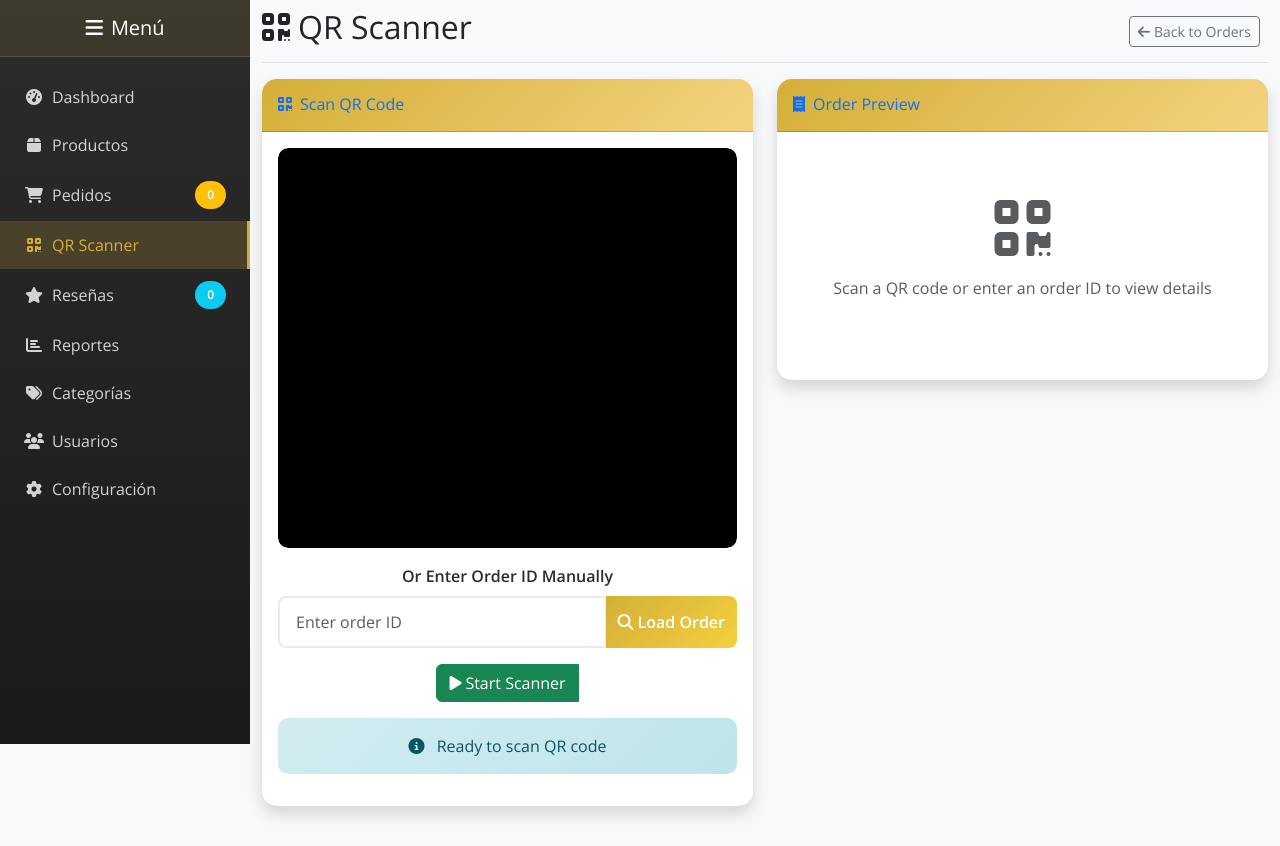
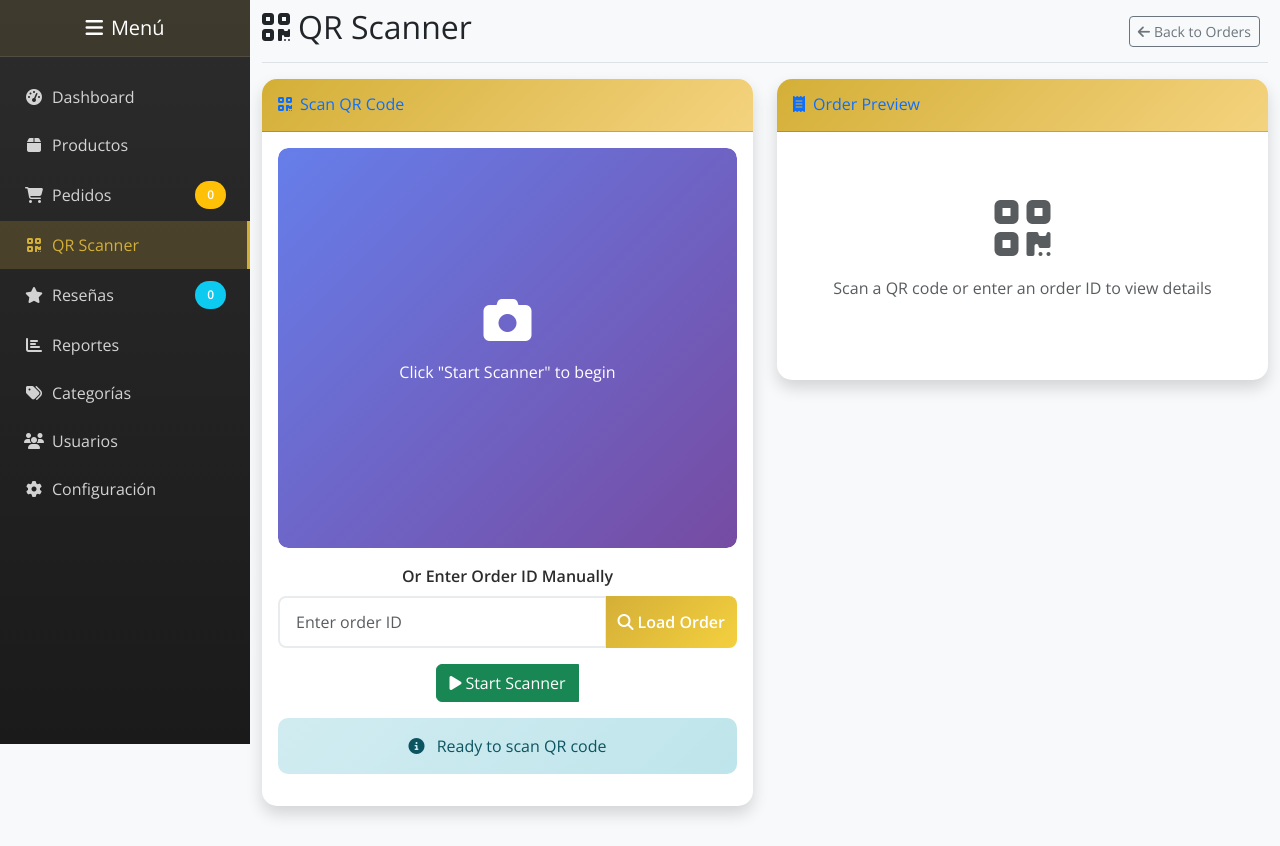
Before and after one commit to IDEAMIA-TECH/HORCHATA, a PHP site: page /horchata/admin/qr-scanner.php in a window 1280 px wide. Shown: the part 56-902 px from the top of the page. Run offline with PHP 8.4, Linux system fonts and the light colour scheme; a user stored in the database is signed in; data that the repository does not hold is empty; some libraries are stand-ins or nearby versions.

Commit message:
Update qr-scanner.php

```diff
--- a/admin/qr-scanner.php
+++ b/admin/qr-scanner.php
@@ -50,9 +50,13 @@ include 'includes/admin-header.php';
                 </div>
                 <div class="card-body text-center">
                     <!-- Camera Preview -->
-                    <div id="scanner-container" class="mb-3">
-                        <video id="scanner-video" width="100%" height="400" style="border-radius: 10px; background: #000;"></video>
+                    <div id="scanner-container" class="mb-3" style="position: relative; width: 100%; max-width: 500px; margin: 0 auto;">
+                        <video id="scanner-video" autoplay playsinline style="width: 100%; height: auto; border-radius: 10px; background: #000; display: none;"></video>
                         <canvas id="scanner-canvas" style="display: none;"></canvas>
+                        <div id="scanner-placeholder" style="width: 100%; height: 400px; background: linear-gradient(135deg, #667eea 0%, #764ba2 100%); border-radius: 10px; display: flex; align-items: center; justify-content: center; color: white; flex-direction: column;">
+                            <i class="fas fa-camera fa-3x mb-3"></i>
+                            <p>Click "Start Scanner" to begin</p>
+                        </div>
                     </div>
 
                     <!-- Manual Input -->
@@ -116,16 +120,27 @@ let scannerStream = null;
 function startScanner() {
     const video = document.getElementById('scanner-video');
     const canvas = document.getElementById('scanner-canvas');
-    const context = canvas.getContext('2d');
+    const placeholder = document.getElementById('scanner-placeholder');
+
+    console.log('Starting scanner...');
 
     // Get camera stream
     navigator.mediaDevices.getUserMedia({
-        video: { facingMode: 'environment' } // Use back camera on mobile
+        video: {
+            facingMode: 'environment', // Use back camera on mobile
+            width: { ideal: 1280 },
+            height: { ideal: 720 }
+        }
     })
     .then(function(stream) {
+        console.log('Camera access granted');
         scannerActive = true;
         scannerStream = stream;
         video.srcObject = stream;
+
+        // Show video and hide placeholder
+        video.style.display = 'block';
+        placeholder.style.display = 'none';
 
         // Show/hide buttons
         document.getElementById('startScannerBtn').style.display = 'none';
@@ -140,15 +155,20 @@ function startScanner() {
             canvas.height = video.videoHeight;
             scanQR();
         };
+
+        video.onplay = function() {
+            console.log('Video is playing');
+        };
     })
     .catch(function(error) {
         console.error('Error accessing camera:', error);
-        document.getElementById('scanner-status-text').textContent = 'Error: Could not access camera. Please check permissions.';
+        document.getElementById('scanner-status-text').textContent = 'Error: Could not access camera. Please check permissions. Error: ' + error.message;
         document.getElementById('scanner-status').querySelector('.alert').className = 'alert alert-danger';
     });
 }
 
 function stopScanner() {
+    console.log('Stopping scanner...');
     scannerActive = false;
 
     if (scannerStream) {
@@ -156,7 +176,11 @@ function stopScanner() {
     }
 
     const video = document.getElementById('scanner-video');
+    const placeholder = document.getElementById('scanner-placeholder');
+
     video.srcObject = null;
+    video.style.display = 'none';
+    placeholder.style.display = 'flex';
 
     // Show/hide buttons
     document.getElementById('startScannerBtn').style.display = 'inline-block';
```
